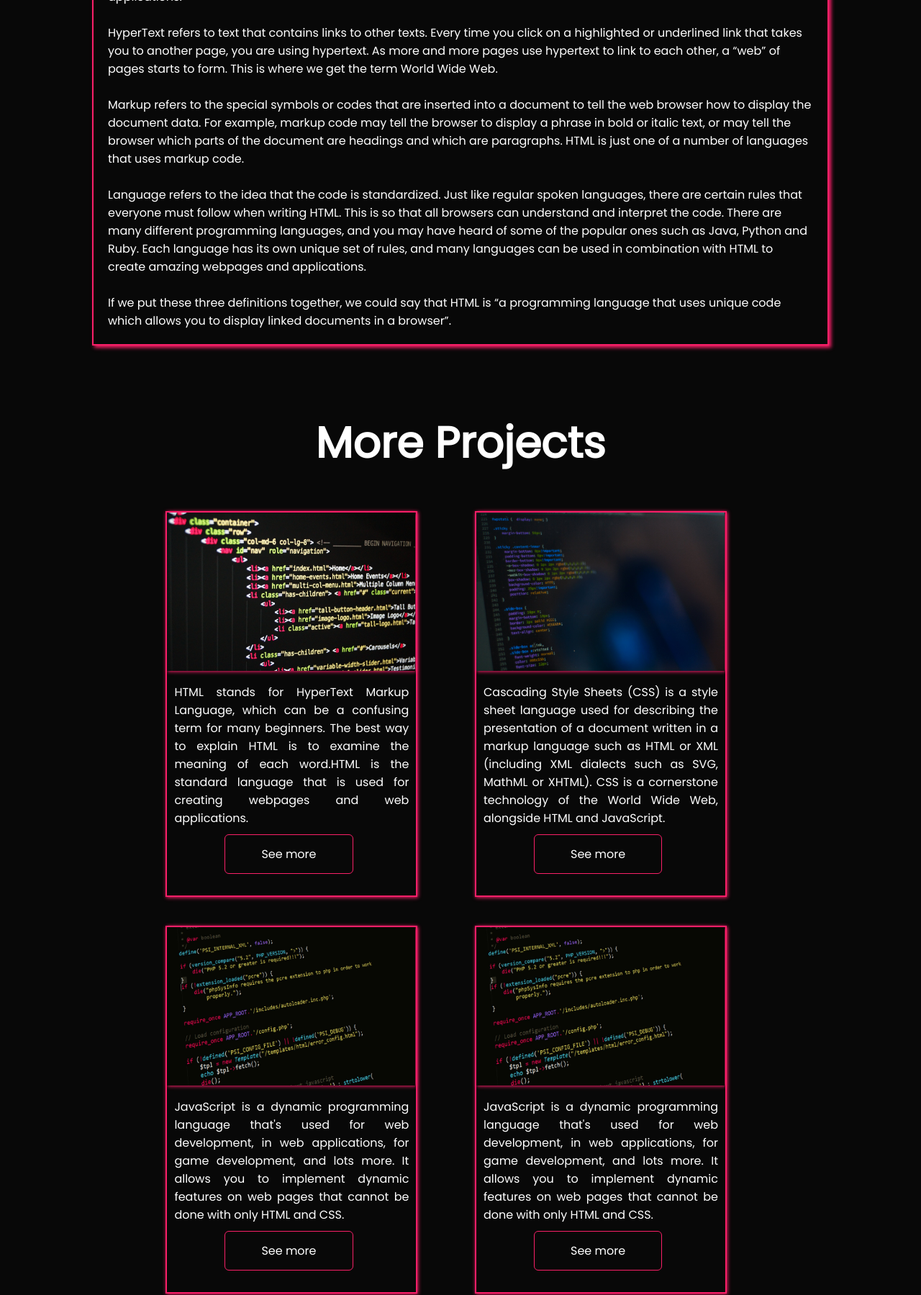
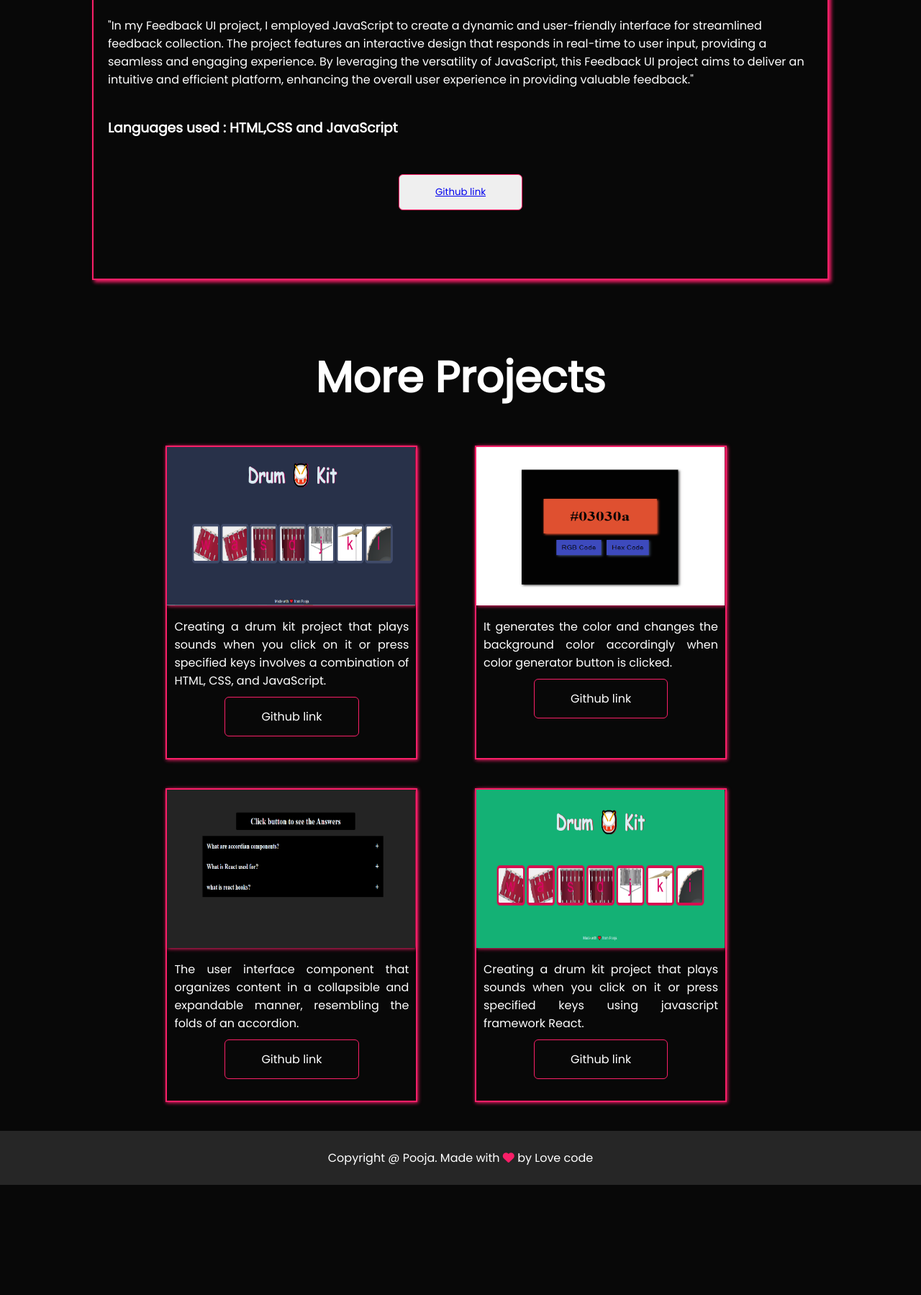
Before and after one commit to poojatelang/Portfolio, a plain HTML site: page work.html in a window 1280 px wide. Shown: the part 776-2575 px from the top of the page at 72% size. After the commit the page ends 2422 px from the top, so only its background shows below. Drawn offline with Linux system fonts and the light colour scheme.

Commit message:
code updated

```diff
--- a/style.css
+++ b/style.css
@@ -119,15 +119,7 @@ nav{
     z-index:100;
     background: var(--bg-color1);
 }
-/* nav img{
-    width:140px;
 
-    border-radius: 5px;
-    -webkit-border-radius: 5px;
-    -moz-border-radius: 5px;
-    -ms-border-radius: 5px;
-    -o-border-radius: 5px;
-} */
 .logo{
     text-align: center;
 }
@@ -340,6 +332,7 @@ width: 50%;
 }
 .work img{
     width: 100%;
+    height:300px;
     border-radius: 10px;
     -webkit-border-radius: 10px;
     -moz-border-radius: 10px;
@@ -354,7 +347,7 @@ width: 50%;
 }
 .layer{
     width: 100%;
-    height: 0;
+    height: 0px;
     background: linear-gradient(rgba(0,0,0,0.6),var(--secandaryColor));
     border-radius: 10px;
     -webkit-border-radius: 10px;
@@ -427,7 +420,9 @@ width: 50%;
 .btn:hover{
     background: var(--secandaryColor);
 }
-
+.spacing{
+    padding:20px;
+}
 /* ---------contact------------ */
 .contact-left{
     flex-basis: 35%;
@@ -508,38 +503,7 @@ form .btn2{
     color:var(--secandaryColor);
 }
 
-/* #myBtn {
-    display: block;
-    position: fixed;
-    bottom: 10px;
-    right: 30px;
-    z-index: 99;
-    border: none;
-    outline: none;
-    background-color: var(--secandaryColor);
-    color: var(--textColor);
-    cursor: pointer;
-    padding: 10px;
-    border-radius: 50%;
-    font-size: 16px;
-    -webkit-border-radius: 50%;
-    -moz-border-radius: 50%;
-    -ms-border-radius: 50%;
-    -o-border-radius: 50%;
-    transition: transform 0.5s;
-    -webkit-transition: transform 0.5s;
-    -moz-transition: transform 0.5s;
-    -ms-transition: transform 0.5s;
-    -o-transition: transform 0.5s;
-}
 
-  #myBtn:hover {
-    transform: scale(1.1);
-    -webkit-transform: scale(1.1);
-    -moz-transform: scale(1.1);
-    -ms-transform: scale(1.1);
-    -o-transform: scale(1.1);
-}      */
 
 /* ---------------------------blog page--------------------------- */
 #blog{
--- a/work.html
+++ b/work.html
@@ -42,70 +42,43 @@
     </nav>
     <div id="work">
         <div class="container">
-            <h1 class="sub-title title">Ecommerce website</h1>
+            <h1 class="sub-title title">Feedback UI Project Using Javascript</h1>
 
                 <div class="mywork">
-                    <img src="images/html.jpg" alt="html">
-                    <p>HTML stands for HyperText Markup Language, which can be a confusing term for many beginners. The
-                        best way to explain HTML is to examine the meaning of each word.HTML is the standard language
-                        that is used for creating webpages and web applications.
-                        <br/><br/>
-                        HyperText refers to text that contains links to other texts. Every time you click on a
-                        highlighted or underlined link that takes you to another page, you are using hypertext. As more
-                        and more pages use hypertext to link to each other, a “web” of pages starts to form. This is
-                        where we get the term World Wide Web.
-                        <br/><br/>
+                    <img src="images/screenshots/feedbackjs.png" alt="html">
+                    <p>"In my Feedback UI project, I employed JavaScript to create a dynamic and user-friendly interface for streamlined feedback collection. The project features an interactive design that responds in real-time to user input, providing a seamless and engaging experience.
+                        By leveraging the versatility of JavaScript, this Feedback UI project aims to deliver an intuitive and efficient platform, enhancing the overall user experience in providing valuable feedback."
+                        <br/>
 
-                        Markup refers to the special symbols or codes that are inserted into a document to tell the web
-                        browser how to display the document data. For example, markup code may tell the browser to
-                        display a phrase in bold or italic text, or may tell the browser which parts of the document are
-                        headings and which are paragraphs. HTML is just one of a number of languages that uses markup
-                        code.
-                        <br/><br/>
-
-                        Language refers to the idea that the code is standardized. Just like regular spoken languages,
-                        there are certain rules that everyone must follow when writing HTML. This is so that all
-                        browsers can understand and interpret the code. There are many different programming languages,
-                        and you may have heard of some of the popular ones such as Java, Python and Ruby. Each language
-                        has its own unique set of rules, and many languages can be used in combination with HTML to
-                        create amazing webpages and applications.
-                        <br/><br/>
-
-                        If we put these three definitions together, we could say that HTML is “a programming language
-                        that uses unique code which allows you to display linked documents in a browser”. </p>
+                    <div class="spacing">
+                        <h3>Languages used : HTML,CSS and JavaScript</h3>
+                        <button class="btn"><a href="https://github.com/poojatelang/feedbackui">Github link</a></button>
+                    </div>
+                    <br/>
 
                 </div>
                 <div class="container">
                     <h1 class="sub-title title">More Projects</h1>
                     <div class="blogs-content">
                         <div class="blogs">
-                            <img src="images/html.jpg" alt="html">
-                            <p>HTML stands for HyperText Markup Language, which can be a confusing term for many beginners. The
-                                best way to explain HTML is to examine the meaning of each word.HTML is the standard language
-                                that is used for creating webpages and web applications.  </p>
-                            <a href="#" class="btn btn3">See more</a>
+                            <img src="images/screenshots/drumkitjs.png" alt="html">
+                            <p>Creating a drum kit project that plays sounds when you click on it or press specified keys involves a combination of HTML, CSS, and JavaScript.  </p>
+                            <a href="https://github.com/poojatelang/DrumkitJs" class="btn btn3">Github link</a>
                         </div>
                         <div class="blogs">
-                            <img src="images/css.jpg" alt="html">
-                            <p>Cascading Style Sheets (CSS) is a style sheet language used for describing the presentation of a
-                                document written in a markup language such as HTML or XML (including XML dialects such as SVG,
-                                MathML or XHTML). CSS is a cornerstone technology of the World Wide Web, alongside HTML and
-                                JavaScript.</p>
-                            <a href="#" class="btn btn3">See more</a>
+                            <img src="images/screenshots/colorgenreact.png" alt="html">
+                            <p>It generates the color and changes the background color accordingly when color generator button is clicked.</p>
+                            <a href="https://github.com/poojatelang/Randamcolorgenerator" class="btn btn3">Github link</a>
                         </div>
                         <div class="blogs">
-                            <img src="images/js.jpg" alt="html">
-                            <p>JavaScript is a dynamic programming language that's used for web development, in web
-                                applications, for game development, and lots more. It allows you to implement dynamic features
-                                on web pages that cannot be done with only HTML and CSS.</p>
-                            <a href="#" class="btn btn3">See more</a>
+                            <img src="images/screenshots/accorreact.png" alt="html">
+                            <p>The user interface component that organizes content in a collapsible and expandable manner, resembling the folds of an accordion. </p>
+                            <a href="https://github.com/poojatelang/accordian" class="btn btn3">Github link</a>
                         </div>
                         <div class="blogs">
-                            <img src="images/js.jpg" alt="html">
-                            <p>JavaScript is a dynamic programming language that's used for web development, in web
-                                applications, for game development, and lots more. It allows you to implement dynamic features
-                                on web pages that cannot be done with only HTML and CSS.</p>
-                            <a href="#" class="btn btn3">See more</a>
+                            <img src="images/screenshots/drumkitreact.png" alt="html">
+                            <p>Creating a drum kit project that plays sounds when you click on it or press specified keys using javascript framework React.</p>
+                            <a href="https://github.com/poojatelang/DrumkitReact" class="btn btn3">Github link</a>
                         </div>
                     </div>
                 </div>
```
Also changed, not shown: index.html (+20 -23 lines), script.js (+1 -18 lines), images/screenshots/accorreact.png (added), images/screenshots/colorgenreact.png (added), images/screenshots/drumkitjs.png (added), images/screenshots/drumkitreact.png (added), images/screenshots/feedbackjs.png (added).
